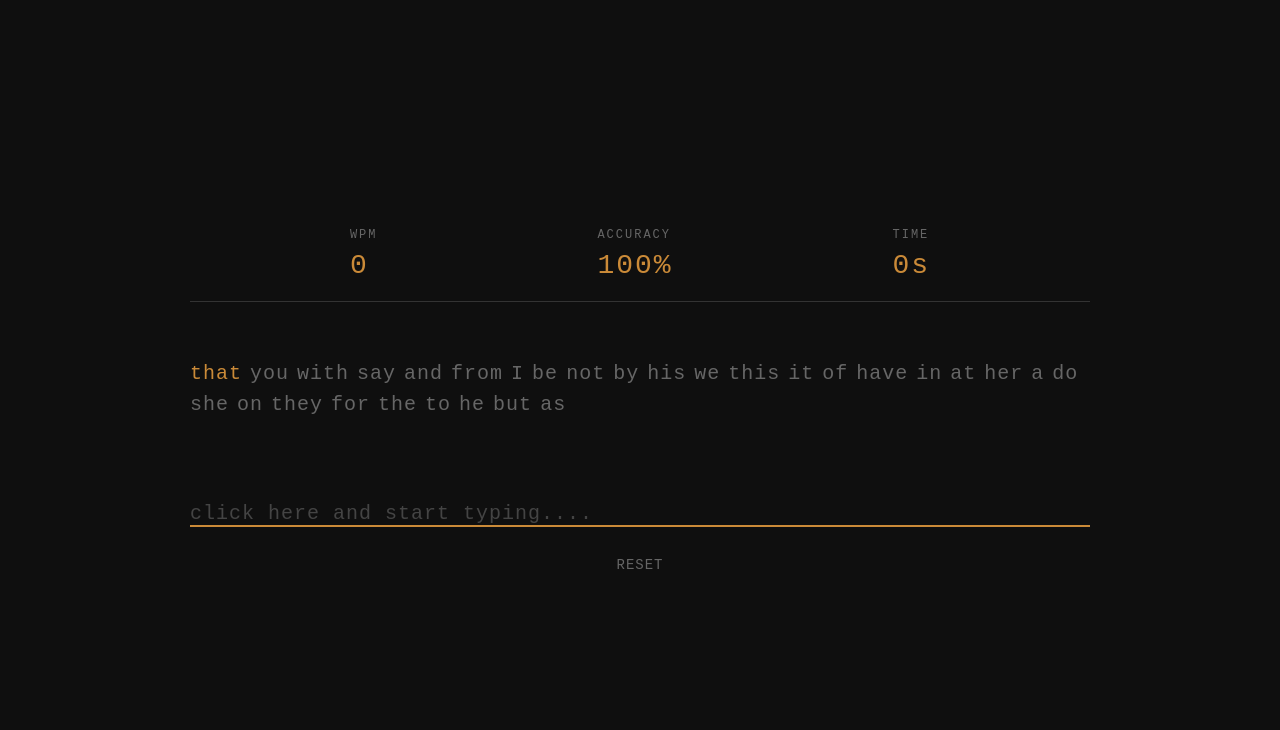
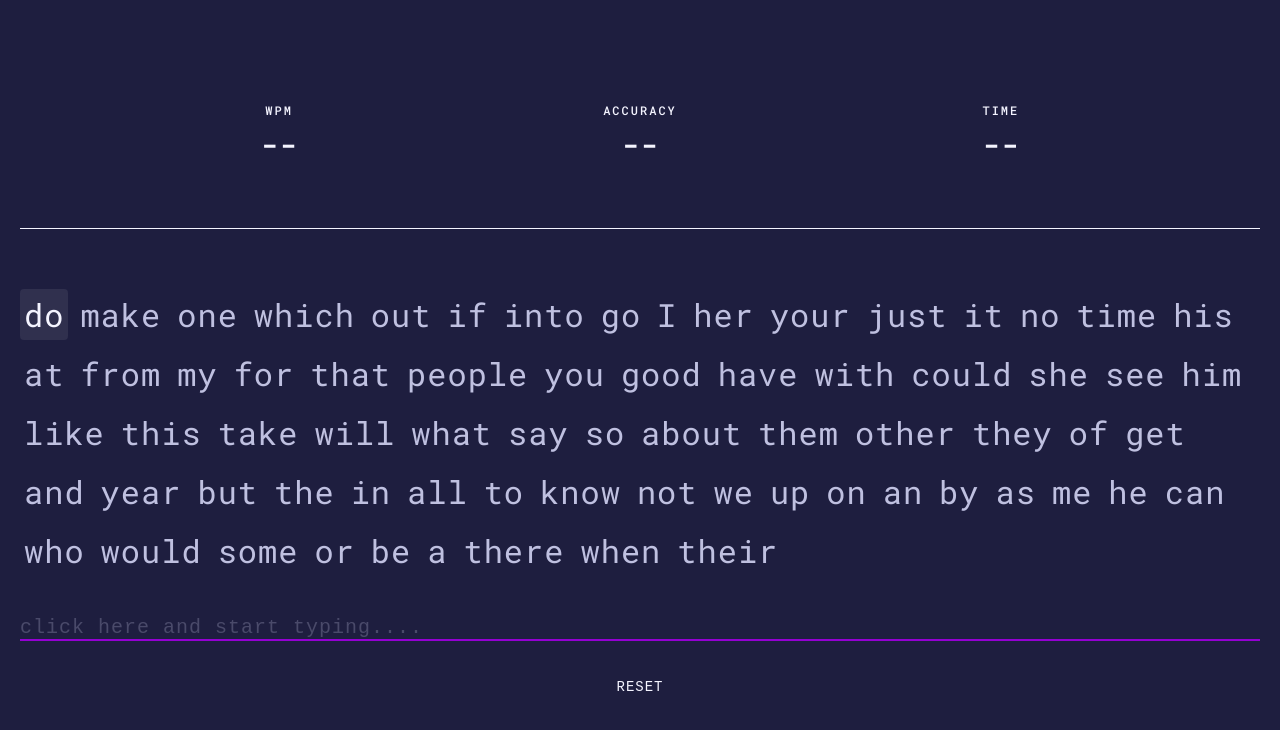
Before and after one commit to Flossy-elephant/flossy-type, a plain HTML site: page index.html in a window 1280 px wide. Drawn offline with Linux system fonts and the light colour scheme.

Commit message:
got a better theme , also increased the font size for better visibility

```diff
--- a/index.html
+++ b/index.html
@@ -5,21 +5,24 @@
   <meta name="viewport" content="width=device-width, initial-scale=1.0">
   <title>flossy type</title>
   <link rel="stylesheet" href="style.css">
+  <link rel="preconnect" href="https://fonts.googleapis.com">
+<link rel="preconnect" href="https://fonts.gstatic.com" crossorigin>
+<link href="https://fonts.googleapis.com/css2?family=Roboto+Mono:ital,wght@0,100..700;1,100..700&display=swap" rel="stylesheet">
 </head>
 <body>
   <div class="container">
     <div class="stats">
       <div class="stat">
         <span class="label">WPM</span>
-        <span class="value" id="wpm">0</span>
+        <span class="value" id="wpm">--</span>
       </div>
       <div class="stat">
         <span class="label">Accuracy</span>
-        <span class="value" id="accuracy">100%</span>
+        <span class="value" id="accuracy">--</span>
       </div>
       <div class="stat">
         <span class="label">Time</span>
-        <span class="value" id="time">0s</span>
+        <span class="value" id="time">--</span>
       </div>
     </div>
 
--- a/script.js
+++ b/script.js
@@ -1,6 +1,8 @@
 let words = []
-let WORD_LIMIT = 30
+let WORD_LIMIT = 70
 let TIME_LIMIT = 25
+
+
 fetch('./words.json')
   .then(response => response.json())
   .then(data => {
@@ -131,9 +133,9 @@ for(let i = 0 ; i < gameState.typedWords.length ; i++){
   }
 }
 
-const accuracy = gameState.typedWords.length > 0
+ const accuracy = gameState.typedWords.length > 0
 ? Math.round((correctWords / gameState.typedWords.length) * 100)
-: 100
+: null
 
 wpmDisplay.textContent = wpm
 accuracyDisplay.textContent = accuracy + '%'
--- a/style.css
+++ b/style.css
@@ -5,8 +5,8 @@ box-sizing: border-box;
 }
 
 body{
-  font-family:'Courier New',monospace;
-  background:#0f0f0f;
+  font-family:"roboto mono";
+  background:#1e1e3f;
   color: #d0d0d0;
   min-height: 100vh;
   display: flex;
@@ -20,8 +20,9 @@ body{
   border-radius: 10px;
   box-shadow: 0 10px 40px rgba(0, 0, 0, 0.2);
   padding: 40px; */
-  max-width: 900px;
+  max-width: 1500px;
   width: 100%;
+  /* border: 1px solid white; */
 }
 
 .stats{
@@ -29,64 +30,84 @@ body{
   justify-content: space-evenly;
   gap: 60px;
   margin-bottom: 60px;
-  padding-bottom: 20px;
-  border-bottom: 1px solid #333;
+  padding-bottom: 60px;
+  border-bottom: 1px solid #f4f4ff;
+  /* border: 1px solid white; */
+
 }
 
 .stat{
   text-align: left;
+  /* border: 1px solid white; */
+  /* background-color:  rgba(148, 0, 211, 0.15); */
+  border-radius:6px ;
+  padding: 5px;
+
 }
 .stat .label{
-  display: block;
+  display: flex;
+  justify-content: space-evenly;
   font-size:12px;
-  color: #666;
+  color: #f4f4ff;
+  /* border-bottom:1px solid #f4f4ff; */
   text-transform:uppercase;
   letter-spacing: 2px;
   margin-bottom: 8px;
   font-weight: 500;
+  /* border: 1px solid white; */
 }
 
 .stat .value{
-  display: block;
+  display: flex;
+  justify-content: space-evenly;
+  align-content: center;
   font-size:28px ;
-  font-weight: 300;
+  font-weight: bold;
   letter-spacing: 2px;
-  color: #ca8a38;
+  color: #f4f4ff;
+  /* border: 1px solid white; */
 }
 
 .words-container{
   margin-bottom:40px ;
-  min-height: 100px;
+  min-height: 200px;
   display: flex;
   flex-wrap: wrap;
   gap: 8px;
   align-items: flex-start;
   align-content: flex-start;
+  /* border: 1px solid white; */
 }
 
 .word{
-  font-size:20px ;
-  padding: 0;
+  font-size:32px ;
+  padding: 4px;
   transition:color 0.1s;
   letter-spacing: 1px;
   font-weight: 400;
-  color: #666;
+  color: #bfc0e0;
+  /* border: 1px solid white; */
 }
 
 .word.current{
- color: #ca8a38;
+ color: #f4f4ff;
+ background: rgba(255, 255, 255, 0.08);
+ border-radius: 4px;
 }
 
 .word.correct{
-  color: #4caf50;
+  color: #9400d3;
+  /* opacity: 0.85; */
 }
 
 .word.incorrect{
-  color: #e74c3c;
+  color: #e84a5f;
+  opacity: 0.85;
 }
 
 .input-section{
   margin-bottom: 30px;
+  /* border: 1px solid white; */
 }
 
 #typingInput{
@@ -94,29 +115,37 @@ body{
   padding: 0px;
   font-size: 20px;
   border: none;
-  border-bottom:2px solid #333;
+  border-bottom:2px solid #f4f4ff;
   background: transparent;
-  color: #d0d0d0;
+  color: #f4f4ff;
   transition: border-color 0.2s;
   letter-spacing: 1px;
   outline: none;
   font-family: 'Courier New',monospace;
   transition: border-color 0.3s;
+
 }
 
 #typingInput:focus{
-  border-bottom-color: #ca8a38;
+  border-bottom-color: #9400d3;
+  transition: all 0.2s;
 }
 
 #typingInput::placeholder {
-  color: #444;
+  color: #4a4a6a;
 }
 
+#typingInput:hover{
+  border-bottom-color: #9400d3;
+  transition: all 0.2s;
+}
+
+
 .reset-btn {
-padding: 0;
+padding: 8px;
 font-size:14px ;
 background:transparent;
-color: #666;
+color: #f4f4ff;
 border: none;
 cursor: pointer;
 font-family: 'Courier New',  monospace;
@@ -129,7 +158,11 @@ margin: 0 auto;
 }
 
 .reset-btn:hover {
-  color: #ca8a38;
+  color: #f4f4ff;
+  background-color:  rgba(148, 0, 211, 0.15);
+;
+  border-radius: 6px;
+  transition: all 0.5s;
 }
 
 /* .reset-btn:active {
```
